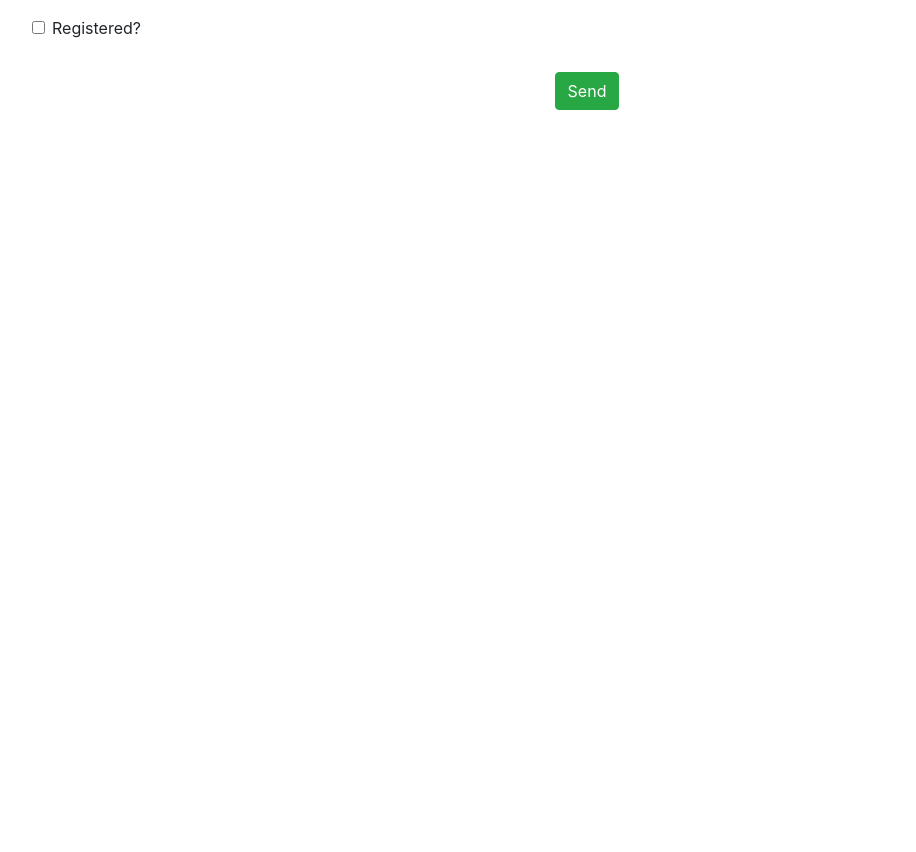
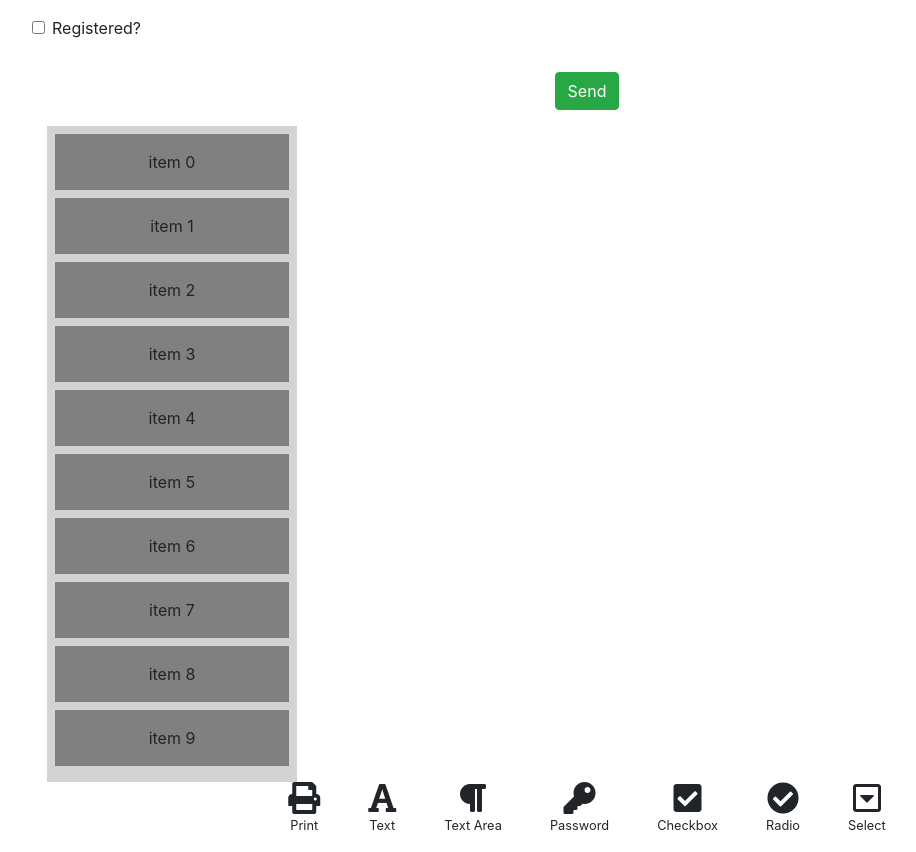
Before and after one commit to GinoLlerena/dynamicform, a React (Create React App) app: page / in a window 1280 px wide. Shown: the part 845-1697 px from the top of the page, without its empty margins (53-969 px from the left). Before the commit the page ends 971 px from the top, so only its background shows below. Built offline with nearby package versions, Linux system fonts and the light colour scheme.

Commit message:
FontAwesome added

```diff
--- a/package.json
+++ b/package.json
@@ -4,6 +4,7 @@
   "private": true,
   "dependencies": {
     "react": "^16.8.1",
+    "react-beautiful-dnd": "^10.0.4",
     "react-dom": "^16.8.1",
     "react-scripts": "2.1.3"
   },
--- a/public/index.html
+++ b/public/index.html
@@ -14,6 +14,7 @@
     -->
     <link rel="manifest" href="%PUBLIC_URL%/manifest.json" />
     <link rel="stylesheet" href="https://stackpath.bootstrapcdn.com/bootstrap/4.3.1/css/bootstrap.min.css" integrity="sha384-ggOyR0iXCbMQv3Xipma34MD+dH/1fQ784/j6cY/iJTQUOhcWr7x9JvoRxT2MZw1T" crossorigin="anonymous">
+    <link rel="stylesheet" href="https://use.fontawesome.com/releases/v5.7.2/css/all.css" integrity="sha384-fnmOCqbTlWIlj8LyTjo7mOUStjsKC4pOpQbqyi7RrhN7udi9RwhKkMHpvLbHG9Sr" crossorigin="anonymous">
     <script src="https://code.jquery.com/jquery-3.3.1.slim.min.js" integrity="sha384-q8i/X+965DzO0rT7abK41JStQIAqVgRVzpbzo5smXKp4YfRvH+8abtTE1Pi6jizo" crossorigin="anonymous"></script>
     <script src="https://cdnjs.cloudflare.com/ajax/libs/popper.js/1.14.7/umd/popper.min.js" integrity="sha384-UO2eT0CpHqdSJQ6hJty5KVphtPhzWj9WO1clHTMGa3JDZwrnQq4sF86dIHNDz0W1" crossorigin="anonymous"></script>
     <script src="https://stackpath.bootstrapcdn.com/bootstrap/4.3.1/js/bootstrap.min.js" integrity="sha384-JjSmVgyd0p3pXB1rRibZUAYoIIy6OrQ6VrjIEaFf/nJGzIxFDsf4x0xIM+B07jRM" crossorigin="anonymous"></script>
--- a/src/App.js
+++ b/src/App.js
@@ -1,11 +1,13 @@
 import React, { Component } from 'react';
 import FormManagement from './components/FormManagement'
+import FormBuilder from './components/FormBuilder'
 
 class App extends Component {
   render() {
     return (
       <div className='container'>
         <FormManagement  />
+        <FormBuilder />
       </div>
     );
   }
--- /dev/null
+++ b/src/components/FormBuilder.js
@@ -0,0 +1,124 @@
+
+import React, { Component } from 'react';
+import { DragDropContext, Droppable, Draggable } from 'react-beautiful-dnd';
+
+// fake data generator
+const getItems = count =>
+  Array.from({ length: count }, (v, k) => k).map(k => ({
+    id: `item-${k}`,
+    content: `item ${k}`,
+  }));
+
+// a little function to help us with reordering the result
+const reorder = (list, startIndex, endIndex) => {
+  const result = Array.from(list);
+  const [removed] = result.splice(startIndex, 1);
+  result.splice(endIndex, 0, removed);
+
+  return result;
+};
+
+const grid = 8;
+
+const getItemStyle = (isDragging, draggableStyle) => ({
+  // some basic styles to make the items look a bit nicer
+  userSelect: 'none',
+  padding: grid * 2,
+  margin: `0 0 ${grid}px 0`,
+
+  // change background colour if dragging
+  background: isDragging ? 'lightgreen' : 'grey',
+
+  // styles we need to apply on draggables
+  ...draggableStyle,
+});
+
+const getListStyle = isDraggingOver => ({
+  background: isDraggingOver ? 'lightblue' : 'lightgrey',
+  padding: grid,
+  width: 250,
+});
+
+class FormItems extends Component {
+  constructor(props) {
+    super(props);
+    this.state = {
+      items: getItems(10),
+    };
+    this.onDragEnd = this.onDragEnd.bind(this);
+  }
+
+  onDragEnd(result) {
+    // dropped outside the list
+    if (!result.destination) {
+      return;
+    }
+
+    const items = reorder(
+      this.state.items,
+      result.source.index,
+      result.destination.index
+    );
+
+    this.setState({
+      items,
+    });
+  }
+
+  // Normally you would want to split things out into separate components.
+  // But in this example everything is just done in one place for simplicity
+  render() {
+    return (
+      <DragDropContext onDragEnd={this.onDragEnd}>
+        <Droppable droppableId="droppable">
+          {(provided, snapshot) => (
+            <div
+              ref={provided.innerRef}
+              style={getListStyle(snapshot.isDraggingOver)}
+            >
+              {this.state.items.map((item, index) => (
+                <Draggable key={item.id} draggableId={item.id} index={index}>
+                  {(provided, snapshot) => (
+                    <div
+                      ref={provided.innerRef}
+                      {...provided.draggableProps}
+                      {...provided.dragHandleProps}
+                      style={getItemStyle(
+                        snapshot.isDragging,
+                        provided.draggableProps.style
+                      )}
+                    >
+                      {item.content}
+                    </div>
+                  )}
+                </Draggable>
+              ))}
+              {provided.placeholder}
+            </div>
+          )}
+        </Droppable>
+      </DragDropContext>
+    );
+  }
+}
+
+
+function FormBuilder() {
+
+  return(
+    <div className="container text-center">
+      <FormItems />
+      <ul className="list-inline">
+        <li className="list-inline-item text-center mr-5"><i className="fas fa-print fa-2x"></i><div className="small">Print</div></li>
+        <li className="list-inline-item text-center mr-5"><i className="fas fa-font fa-2x"></i><div className="small">Text</div></li>
+        <li className="list-inline-item text-center mr-5"><i className="fas fa-paragraph fa-2x"></i><div className="small">Text Area</div></li>
+        <li className="list-inline-item text-center mr-5"><i className="fas fa-key fa-2x"></i><div className="small">Password</div></li>
+        <li className="list-inline-item text-center mr-5"><i className="fas fa-check-square fa-2x"></i><div className="small">Checkbox</div></li>
+        <li className="list-inline-item text-center mr-5"><i className="fas fa-check-circle fa-2x"></i><div className="small">Radio</div></li>
+        <li className="list-inline-item text-center"><i className="far fa-caret-square-down fa-2x"></i><div className="small">Select</div></li>
+      </ul>
+    </div>
+  )
+}
+
+export default FormBuilder;
```
Also changed, not shown: 1 other file (tests, documents, lock files or other folders).
